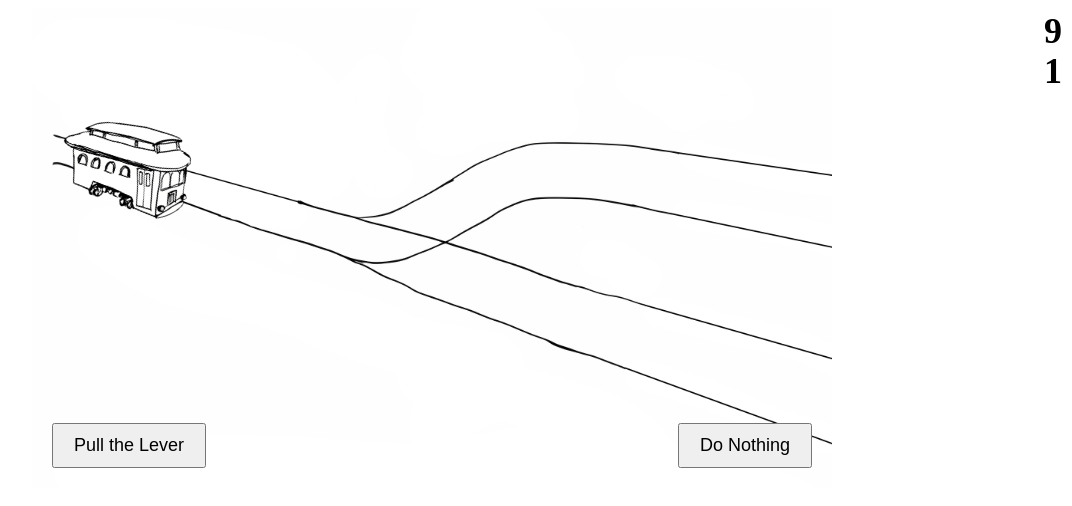
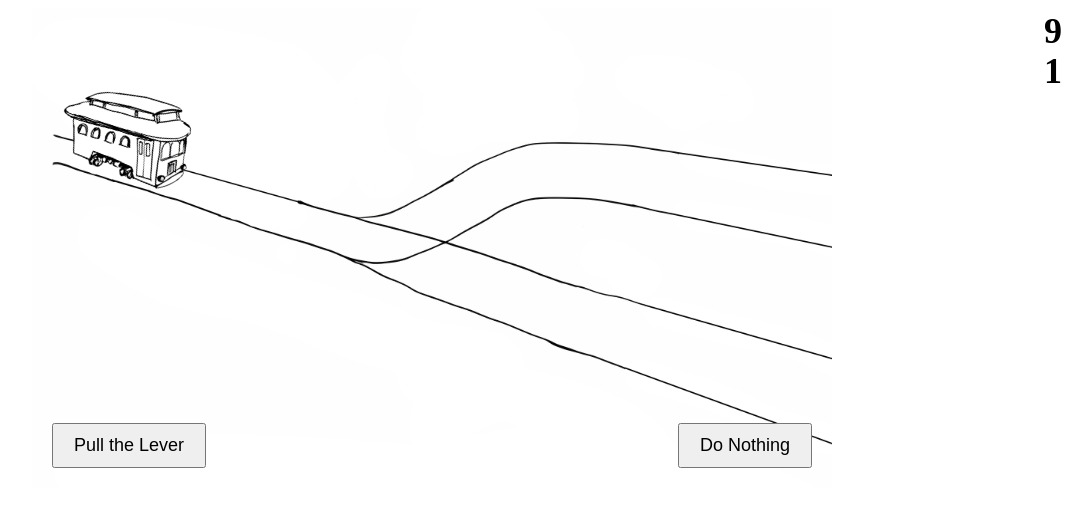
Before and after one commit to johnchen40904/johnchen40904.github.io, a plain HTML site: page trolley/game.html in a window 1280 px wide. Both pictures are taken after a click on the button "Pull the Lever". Shown: the whole page, without its empty margins (208-1280 px from the left). Drawn offline with Linux system fonts and the light colour scheme.

Commit message:
Update game.html

```diff
--- a/trolley/game.html
+++ b/trolley/game.html
@@ -19,7 +19,7 @@
         background-image: url('trolley.png');
         background-size: cover;
         //background-color: red;
-        offset: path("M90,153 C275,221 585,334 748,390");
+        offset: path("M90,123 C275,191 585,304 748,360");
       }
 
       .timer {
@@ -57,12 +57,12 @@
       }
 
       #rectangle.curve-animation {
-        offset-path: path("M90,153 C575,341 375,60 757,176");
+        offset-path: path("M90,123 C575,311 375,30 757,146");
         animation: curve-movement 2.5s;
       }
 
       #rectangle.straight-animation {
-        offset-path: path("M90,153 C275,221 585,334 748,390");
+        offset-path: path("M90,153 C275,191 585,304 748,360");
         animation: straight-movement 2.5s;
       }
 
```
